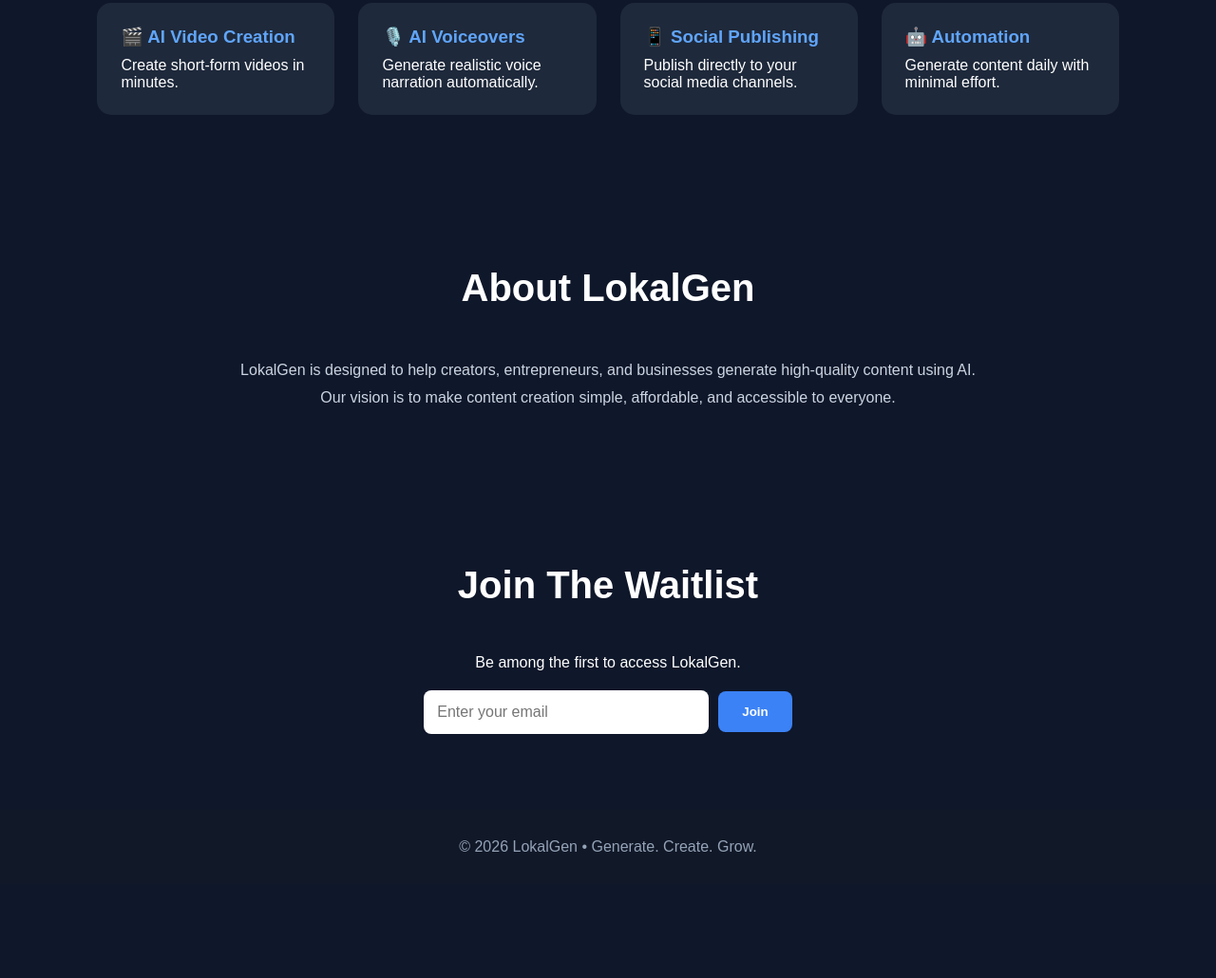
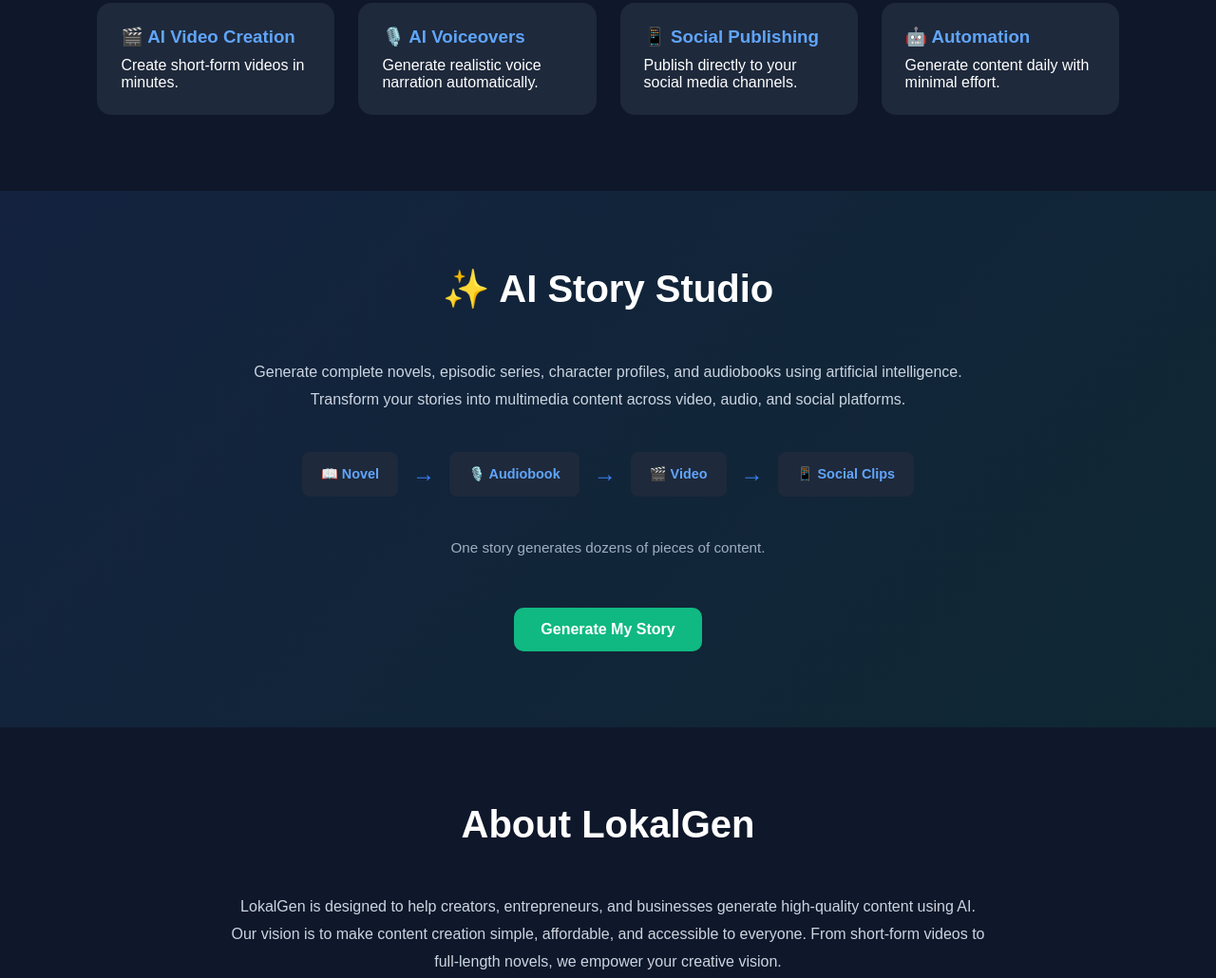
Before and after one commit to NCInnovate/LokalGen-V2, a plain HTML site: page index.html in a window 1280 px wide. Shown: the part 925-1955 px from the top of the page at 95% size. Before the commit the page ends 1856 px from the top, so only its background shows below. Drawn offline with Linux system fonts and the light colour scheme.

Commit message:
Add AI Story Studio section to homepage

```diff
--- a/index.html
+++ b/index.html
@@ -39,10 +39,16 @@
     color:#3B82F6;
 }
 
+nav{
+    display:flex;
+    gap:20px;
+    align-items:center;
+}
+
 nav a{
     color:white;
     text-decoration:none;
-    margin-left:20px;
+    transition:0.3s;
 }
 
 nav a:hover{
@@ -103,6 +109,14 @@
     cursor:not-allowed;
 }
 
+.btn-secondary{
+    background:#10B981;
+}
+
+.btn-secondary:hover{
+    opacity:0.9;
+}
+
 .features{
     padding:80px 8%;
 }
@@ -146,6 +160,47 @@
     margin:auto;
     color:#CBD5E1;
     line-height:1.8;
+    margin-bottom:30px;
+}
+
+.story-studio{
+    padding:80px 8%;
+    text-align:center;
+    background:linear-gradient(135deg, rgba(59,130,246,0.1) 0%, rgba(16,185,129,0.1) 100%);
+}
+
+.story-studio p{
+    max-width:800px;
+    margin:auto;
+    color:#CBD5E1;
+    line-height:1.8;
+    margin-bottom:30px;
+}
+
+.story-workflow{
+    display:flex;
+    justify-content:center;
+    align-items:center;
+    flex-wrap:wrap;
+    gap:15px;
+    margin:40px 0;
+    max-width:1000px;
+    margin-left:auto;
+    margin-right:auto;
+}
+
+.workflow-step{
+    background:#1E293B;
+    padding:15px 20px;
+    border-radius:8px;
+    color:#60A5FA;
+    font-weight:bold;
+    font-size:0.9rem;
+}
+
+.workflow-arrow{
+    font-size:1.5rem;
+    color:#3B82F6;
 }
 
 .waitlist{
@@ -239,9 +294,22 @@
         font-size:1.8rem;
     }
 
+    nav{
+        flex-direction:column;
+        gap:10px;
+    }
+
     nav a{
-        margin-left:10px;
         font-size:0.9rem;
+    }
+
+    .story-workflow{
+        flex-direction:column;
+        gap:10px;
+    }
+
+    .workflow-arrow{
+        transform:rotate(90deg);
     }
 }
 </style>
@@ -255,6 +323,7 @@
     <nav>
         <a href="#home">Home</a>
         <a href="#features">Features</a>
+        <a href="#story-studio">Story Studio</a>
         <a href="#about">About</a>
         <a href="#waitlist">Join</a>
     </nav>
@@ -307,6 +376,34 @@
 
 </section>
 
+<section class="story-studio" id="story-studio">
+
+    <h2 class="section-title">✨ AI Story Studio</h2>
+
+    <p>
+        Generate complete novels, episodic series, character profiles,
+        and audiobooks using artificial intelligence. Transform your
+        stories into multimedia content across video, audio, and social platforms.
+    </p>
+
+    <div class="story-workflow">
+        <div class="workflow-step">📖 Novel</div>
+        <div class="workflow-arrow">→</div>
+        <div class="workflow-step">🎙️ Audiobook</div>
+        <div class="workflow-arrow">→</div>
+        <div class="workflow-step">🎬 Video</div>
+        <div class="workflow-arrow">→</div>
+        <div class="workflow-step">📱 Social Clips</div>
+    </div>
+
+    <p style="color:#A0AEC0; font-size:0.95rem; margin-top:20px;">
+        One story generates dozens of pieces of content.
+    </p>
+
+    <a href="#waitlist" class="btn btn-secondary" style="margin-top:20px;">Generate My Story</a>
+
+</section>
+
 <section class="about" id="about">
 
     <h2 class="section-title">About LokalGen</h2>
@@ -315,7 +412,8 @@
         LokalGen is designed to help creators, entrepreneurs,
         and businesses generate high-quality content using AI.
         Our vision is to make content creation simple, affordable,
-        and accessible to everyone.
+        and accessible to everyone. From short-form videos to full-length
+        novels, we empower your creative vision.
     </p>
 
 </section>
@@ -325,7 +423,7 @@
     <h2 class="section-title">Join The Waitlist</h2>
 
     <p style="margin-bottom:20px;">
-        Be among the first to access LokalGen.
+        Be among the first to access LokalGen's AI Story Studio and content generation tools.
     </p>
 
     <form id="waitlistForm" class="waitlist-form" onsubmit="joinWaitlist(event)">
@@ -349,7 +447,6 @@
 
 <script>
 function validateEmail(email) {
-    // Regex pattern for email validation
     const emailRegex = /^[^\s@]+@[^\s@]+\.[^\s@]+$/;
     return emailRegex.test(email);
 }
@@ -367,7 +464,6 @@
     const submitBtn = document.getElementById("submitBtn");
     const form = document.getElementById("waitlistForm");
 
-    // Validate email
     if (!email) {
         showMessage("Please enter an email address.", "error");
         return;
@@ -378,12 +474,10 @@
         return;
     }
 
-    // Disable button and show loading state
     submitBtn.disabled = true;
     submitBtn.textContent = "Joining...";
     showMessage("Submitting your email...", "loading");
 
-    // Send to Google Apps Script
     fetch(
         "https://script.google.com/macros/s/AKfycbx7CxY_SNjVof1oHGsIr5rJfYe_iGju8-6EltXpbSxQci7gS1-3F4-oSnN4SejOzjnqdA/exec",
         {
@@ -399,20 +493,17 @@
         }
     )
     .then(response => {
-        // Success - show confirmation message
         showMessage("✓ Thank you for joining the LokalGen waitlist! Check your email for updates.", "success");
         document.getElementById("email").value = "";
         form.reset();
     })
     .catch(error => {
-        // Error handling
         console.error("Error:", error);
         showMessage("✓ Thank you for joining! There may be a slight delay processing your email.", "success");
         document.getElementById("email").value = "";
         form.reset();
     })
     .finally(() => {
-        // Re-enable button
         submitBtn.disabled = false;
         submitBtn.textContent = "Join";
     });
```
